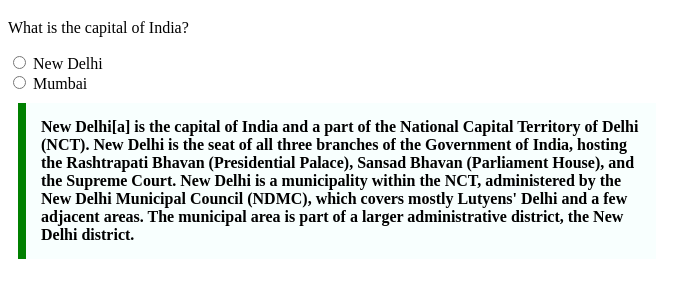
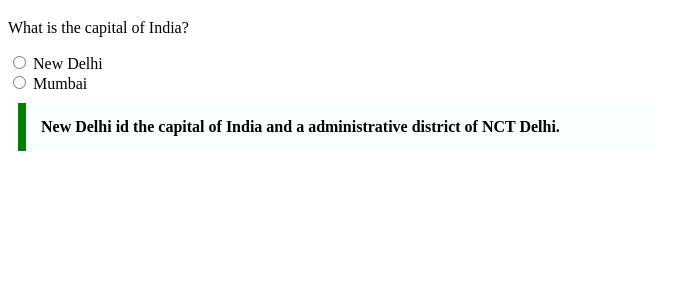
Before and after one commit to acciojob/trivia-SAHILDWIVEDI1232, a website: page main.html in a window 1280 px wide. Shown: the part 61-358 px from the top of the page, without its empty margins (0-694 px from the left). Drawn offline with Linux system fonts and the light colour scheme.

Commit message:
created a submission

```diff
--- a/main.html
+++ b/main.html
@@ -19,7 +19,7 @@
 		<input type="radio" name="place" value="New Delhi">
 		Mumbai
 	</label>
-	<blockquote id="quote" src="https://en.wikipedia.org/wiki/New_Delhi">New Delhi[a] is the capital of India and a part of the National Capital Territory of Delhi (NCT). New Delhi is the seat of all three branches of the Government of India, hosting the Rashtrapati Bhavan (Presidential Palace), Sansad Bhavan (Parliament House), and the Supreme Court. New Delhi is a municipality within the NCT, administered by the New Delhi Municipal Council (NDMC), which covers mostly Lutyens' Delhi and a few adjacent areas. The municipal area is part of a larger administrative district, the New Delhi district.</blockquote>
+	<blockquote id="quote" cite="https://en.wikipedia.org/wiki/New_Delhi">New Delhi id the capital of India and a administrative district of NCT Delhi.</blockquote>
     <script type="text/javascript" src="./script.js">
 </script>
 
```
